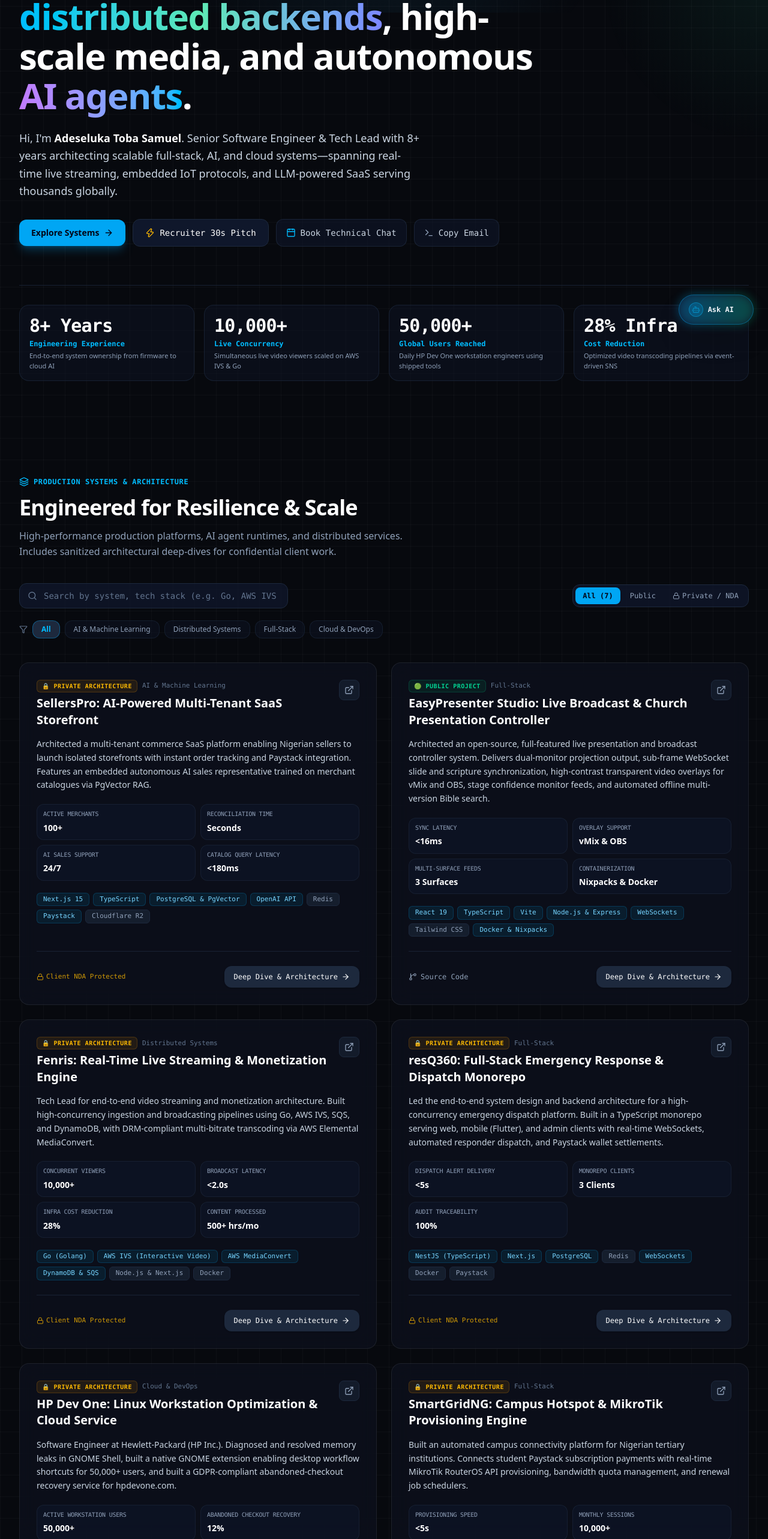
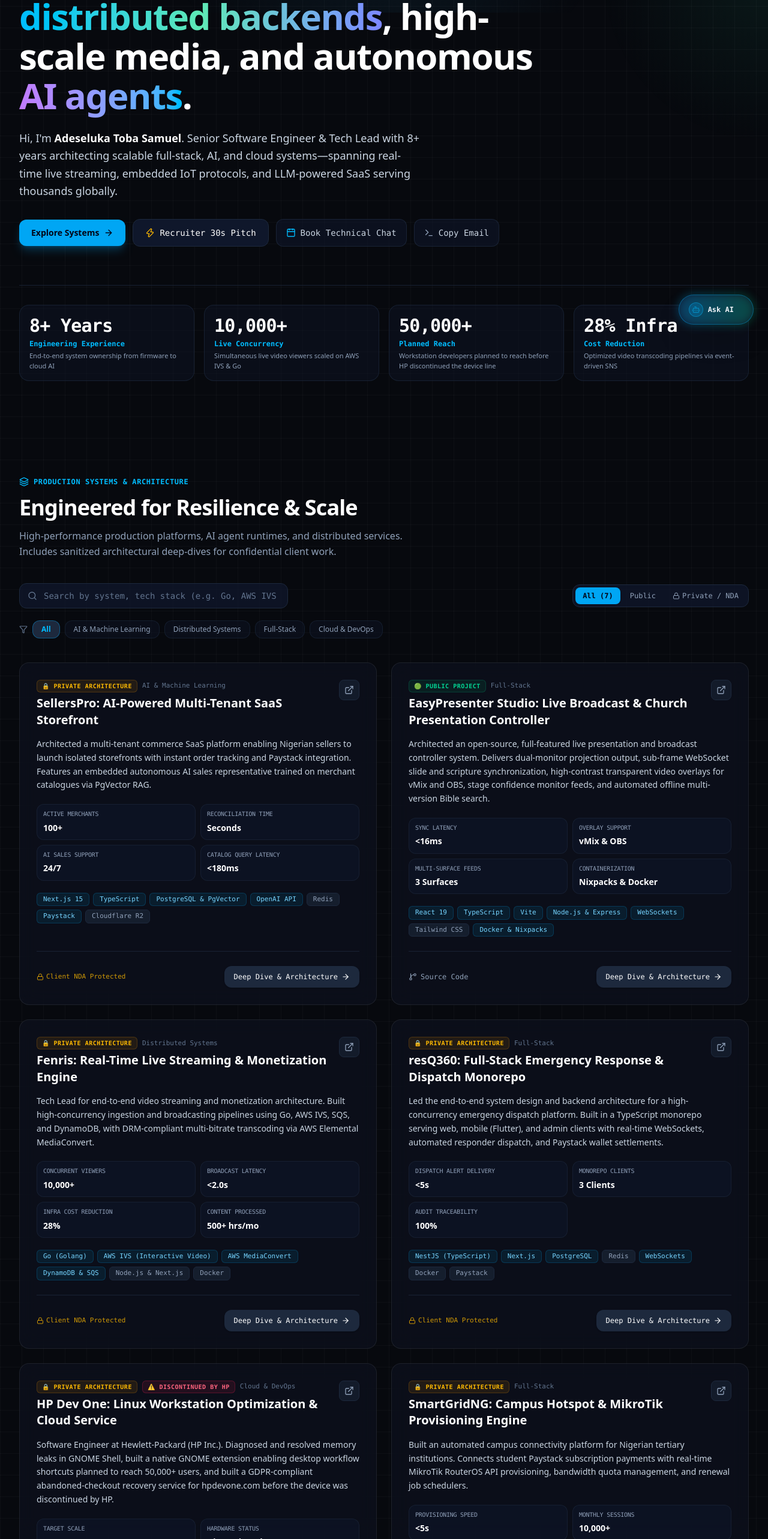
Before and after one commit to miraisoft-tech/portfolio-web, a Next.js app: page / in a window 1280 px wide. Shown: the part 235-2800 px from the top of the page at 60% size. Built offline with nearby package versions, Linux system fonts and the light colour scheme.

Commit message:
feat: add discontinued status and context for HP Dev One project across portfolio data and UI components

```diff
--- a/src/app/api/chat/route.ts
+++ b/src/app/api/chat/route.ts
@@ -42,7 +42,7 @@ Results-driven Senior Software Engineer and Tech Lead with 8+ years of end-to-en
 
 - **Fenris Media**: Scaled live video infrastructure to **10,000+ concurrent viewers** (<2s latency) on Go & AWS IVS, reducing cloud transcoding bills by **28%**.
 - **SellersPro.app**: Multi-tenant commerce SaaS featuring autonomous AI sales reps powered by **PgVector RAG** and Paystack settlement.
-- **Hewlett-Packard (HP Inc.)**: Shipped Linux OS performance patches and GNOME extensions to **50,000+ developer workstations**.
+- **Hewlett-Packard (HP Inc.)**: Developed Linux OS performance patches and GNOME extensions planned to reach **50,000+ developer workstations** (hardware line discontinued by HP).
 - **Contact**: Reach Samuel directly at [adeselukatobasamuel@yahoo.com](mailto:adeselukatobasamuel@yahoo.com) or book a technical chat.`;
 
     if (latestUserMessage.includes('pitch') || latestUserMessage.includes('recruiter') || latestUserMessage.includes('who is')) {
@@ -50,7 +50,7 @@ Results-driven Senior Software Engineer and Tech Lead with 8+ years of end-to-en
 Samuel (SmartRay) is a proven **Senior Software Engineer and Tech Lead** with **8+ years of production experience** delivering high-reliability backends, cloud architectures, and autonomous AI applications:
 
 1. **Proven Scale**: Scaled live streaming to **10,000+ concurrent viewers** with sub-2-second latency using Go and AWS IVS at Fenris Media.
-2. **Global Enterprise Impact**: Optimized Linux kernel and desktop compositors shipped to **50,000+ HP Dev One developer workstations** at Hewlett-Packard (HP Inc.).
+2. **Global Enterprise Impact**: Optimized Linux kernel and desktop compositors planned to reach **50,000+ HP Dev One developer workstations** at Hewlett-Packard (HP Inc., device subsequently discontinued).
 3. **AI & Modern RAG Mastery**: Shipped production RAG pipelines (PgVector + OpenAI + LangChain) powering multi-tenant SaaS platforms like **SellersPro.app**.
 4. **Cloud Economics**: Slashed enterprise media transcoding costs by **28%** by migrating to serverless event-driven AWS MediaConvert.
 
--- a/src/components/AboutSection.tsx
+++ b/src/components/AboutSection.tsx
@@ -67,8 +67,8 @@ export function AboutSection({ bio }: AboutSectionProps) {
       period: "Mar 2022 – Jan 2023",
       location: "Remote",
       achievements: [
-        "Optimized Pop!_OS / Linux kernel bottlenecks and resolved GNOME Shell compositor memory leaks for the flagship HP Dev One developer workstation.",
-        "Developed a native GNOME Shell extension shipped via Debian OTA repository, improving daily workflow for 50,000+ developers.",
+        "Optimized Pop!_OS / Linux kernel bottlenecks and resolved GNOME Shell compositor memory leaks for the HP Dev One developer workstation (hardware line subsequently discontinued by HP).",
+        "Developed a native GNOME Shell extension planned to reach 50,000+ developer workstations via Debian OTA repository.",
         "Built a GDPR-compliant abandoned-checkout recovery service using React and Express, recovering an estimated 12% of abandoned sessions.",
       ],
     },
--- a/src/components/HeroSection.tsx
+++ b/src/components/HeroSection.tsx
@@ -136,7 +136,7 @@ export function HeroSection({ bio, onOpenAIModal }: HeroSectionProps) {
               </p>
               <ul className="space-y-1.5 pl-4 list-disc text-slate-300 text-xs sm:text-sm">
                 <li>Scaled live-streaming infrastructure to <strong>10,000+ concurrent viewers</strong> with sub-2s latency using Go and AWS IVS.</li>
-                <li>Shipped Linux desktop optimizations and GNOME extensions to <strong>50,000+ developer workstations at HP Inc</strong>.</li>
+                <li>Developed Linux desktop optimizations and GNOME extensions <strong>planned to reach 50,000+ developer workstations at HP Inc</strong> (device line discontinued by HP).</li>
                 <li>Built production RAG pipelines (PgVector + OpenAI + LangChain) powering <strong>SellersPro.app</strong> and conversational AI apps.</li>
                 <li>Cut enterprise cloud video transcoding costs by <strong>28%</strong> through serverless event architecture.</li>
               </ul>
--- a/src/components/ProjectDetailModal.tsx
+++ b/src/components/ProjectDetailModal.tsx
@@ -52,6 +52,11 @@ export function ProjectDetailModal({ project, onClose }: ProjectDetailModalProps
               }`}>
                 {project.visibility === 'private' ? '🔒 Private Architecture' : '🟢 Public / Open Source'}
               </span>
+              {project.discontinued && (
+                <span className="text-[10px] sm:text-[11px] font-mono uppercase tracking-wider px-2 sm:px-2.5 py-0.5 rounded-full font-semibold bg-rose-500/15 text-rose-400 border border-rose-500/30">
+                  ⚠️ Discontinued by HP
+                </span>
+              )}
               <span className="text-[10px] sm:text-xs font-mono text-slate-400">
                 {project.category} • {project.date}
               </span>
--- a/src/components/ProjectsGrid.tsx
+++ b/src/components/ProjectsGrid.tsx
@@ -164,6 +164,11 @@ export function ProjectsGrid({ initialProjects }: ProjectsGridProps) {
                       }`}>
                         {project.visibility === 'private' ? '🔒 Private Architecture' : '🟢 Public Project'}
                       </span>
+                      {project.discontinued && (
+                        <span className="text-[10px] font-mono uppercase tracking-wider px-2 py-0.5 rounded-md font-semibold shrink-0 bg-rose-500/10 text-rose-400 border border-rose-500/25">
+                          ⚠️ Discontinued by HP
+                        </span>
+                      )}
                       <span className="text-[10px] sm:text-[11px] font-mono text-slate-500 break-words min-w-0">{project.category}</span>
                     </div>
                     <h3 className="text-base sm:text-xl font-bold text-white group-hover:text-sky-300 transition-colors break-words leading-snug min-w-0">
--- a/src/data/portfolioData.ts
+++ b/src/data/portfolioData.ts
@@ -10,7 +10,7 @@ export const engineerBio: EngineerBio = {
   highlights: [
     { label: "Engineering Experience", value: "8+ Years", detail: "End-to-end system ownership from firmware to cloud AI" },
     { label: "Live Concurrency", value: "10,000+", detail: "Simultaneous live video viewers scaled on AWS IVS & Go" },
-    { label: "Global Users Reached", value: "50,000+", detail: "Daily HP Dev One workstation engineers using shipped tools" },
+    { label: "Planned Reach", value: "50,000+", detail: "Workstation developers planned to reach before HP discontinued the device line" },
     { label: "Cost Reduction", value: "28% Infra", detail: "Optimized video transcoding pipelines via event-driven SNS" }
   ],
   philosophy: [
@@ -384,15 +384,18 @@ npm run dev:all
   {
     slug: "hp-devone-linux-optimization",
     title: "HP Dev One: Linux Workstation Optimization & Cloud Service",
-    tagline: "Optimized Pop!_OS / Linux kernel bottlenecks and developed GNOME desktop software shipped to 50,000+ HP Dev One developer workstations.",
-    overview: "Software Engineer at Hewlett-Packard (HP Inc.). Diagnosed and resolved memory leaks in GNOME Shell, built a native GNOME extension enabling desktop workflow shortcuts for 50,000+ users, and built a GDPR-compliant abandoned-checkout recovery service for hpdevone.com.",
+    tagline: "Optimized Pop!_OS / Linux kernel bottlenecks and developed GNOME desktop software planned to reach 50,000+ HP Dev One developer workstations (Discontinued by HP).",
+    overview: "Software Engineer at Hewlett-Packard (HP Inc.). Diagnosed and resolved memory leaks in GNOME Shell, built a native GNOME extension enabling desktop workflow shortcuts planned to reach 50,000+ users, and built a GDPR-compliant abandoned-checkout recovery service for hpdevone.com before the device was discontinued by HP.",
     featured: true,
     category: "Cloud & DevOps",
     visibility: "private",
     date: "2022 - 2023",
     version: "v1.1-deb",
+    discontinued: true,
+    discontinuedReason: "Device line discontinued by HP Inc.",
     metrics: [
-      { label: "Active Workstation Users", value: "50,000+", trend: "Shipped globally" },
+      { label: "Target Scale", value: "50,000+", trend: "Planned to reach" },
+      { label: "Hardware Status", value: "Discontinued", trend: "Discontinued by HP" },
       { label: "Abandoned Checkout Recovery", value: "12%", trend: "GDPR-compliant" },
       { label: "OTA Distribution", value: "Debian repo", trend: "Automated updates" }
     ],
@@ -404,7 +407,7 @@ npm run dev:all
       { name: "Node.js / Express", category: "framework" }
     ],
     productionUrl: "https://hpdevone.com",
-    ndaNotice: "Enterprise HP Inc. Engineering: Work completed under contract for Hewlett-Packard. Shipped publicly across HP Dev One developer hardware platforms.",
+    ndaNotice: "Enterprise HP Inc. Engineering: Work completed under contract for Hewlett-Packard. The HP Dev One hardware line was subsequently discontinued by HP. Software optimizations were planned to reach 50,000+ developer workstations.",
     architecture: {
       summary: "Developed desktop extensions interfacing with GNOME Mutter window manager and DBus IPC subsystems. Built decoupled cloud microservices for user consent and abandoned checkout notifications.",
       diagramMermaid: `flowchart LR
@@ -649,6 +652,6 @@ LIMIT 5;`,
     title: "Preventing Memory Leaks in GNOME Shell Compositor Extensions",
     tags: ["Linux", "GNOME", "GJS", "Kernel"],
     summary: "When building desktop shell extensions in GJS on HP Dev One workstations, signal listener disconnects that reference outer closure variables create circular C-pointer bindings that survive garbage collection. Explicitly nullifying reference bindings in disable() keeps compositor memory permanently flat.",
-    impact: "Ensured rock-solid memory stability for 50,000+ HP Dev One developer machines."
+    impact: "Ensured rock-solid memory stability planned to reach 50,000+ HP Dev One developer workstations before device discontinuation."
   }
 ];
--- a/src/types/portfolio.ts
+++ b/src/types/portfolio.ts
@@ -41,6 +41,8 @@ export interface Project {
   visibility: VisibilityType;
   date: string;
   version: string;
+  discontinued?: boolean;
+  discontinuedReason?: string;
 
   // Fast Recruiter Scan
   metrics: ProjectMetric[];
```
Also changed, not shown: src/data/blogData.ts (+4 -4 lines), src/lib/aiKnowledge.ts (+4 -4 lines).
